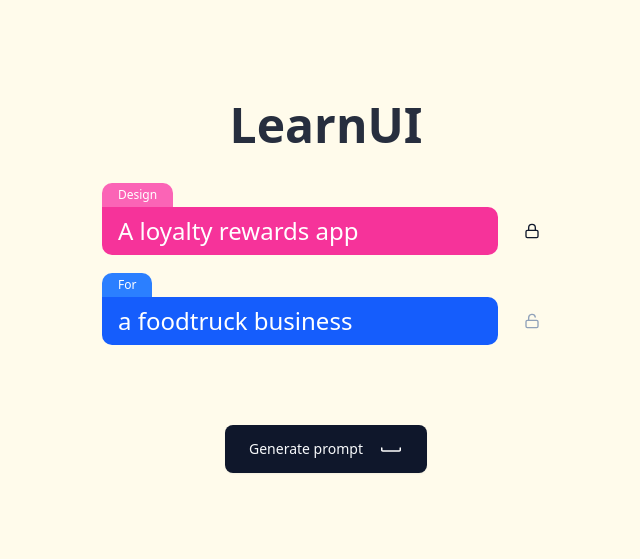
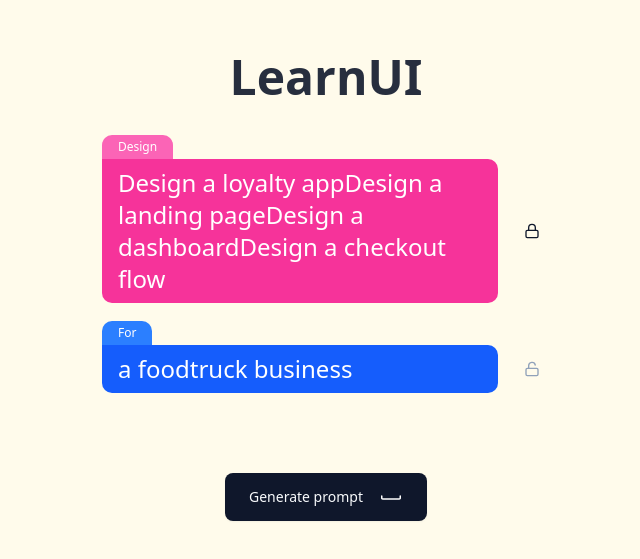
Before and after one commit to mikealiaga/LearnUI, a React (Vite) app: page /prompts in a window 1280 px wide. Shown: the part 113-672 px from the top of the page, without its empty margins (314-954 px from the left). Built offline with nearby package versions, Linux system fonts and the light colour scheme.

Commit message:
Dev branch

```diff
--- a/src/pages/prompts.tsx
+++ b/src/pages/prompts.tsx
@@ -7,7 +7,14 @@ import { LockOpen } from "lucide-react"
 
 
 function Prompts() {
-    const designprompt: string = "A loyalty rewards app "
+
+    const designOptions = [
+        "Design a loyalty app",
+        "Design a landing page",
+        "Design a dashboard",
+        "Design a checkout flow"
+      ];
+
     const forprompt: string = "a foodtruck business"
 
   return (
@@ -21,7 +28,7 @@ function Prompts() {
                 <div>
                     <p className="bg-pink-400 inline-block px-4 py-1 rounded-tr-lg rounded-tl-lg text-white text-xs">Design</p>
                     <div className="flex items-center mb-4">
-                        <span className="text-white pe-6 text-2xl bg-pink-500 px-4 py-2 rounded-tr-lg rounded-br-lg rounded-bl-lg me-4 flex flex-grow"> {designprompt} </span>
+                        <span className="text-white pe-6 text-2xl bg-pink-500 px-4 py-2 rounded-tr-lg rounded-br-lg rounded-bl-lg me-4 flex flex-grow"> {designOptions} </span>
                         <Button variant="ghost" size="icon" className="text-slate-900">
                             <Lock />
                         </Button>
```
